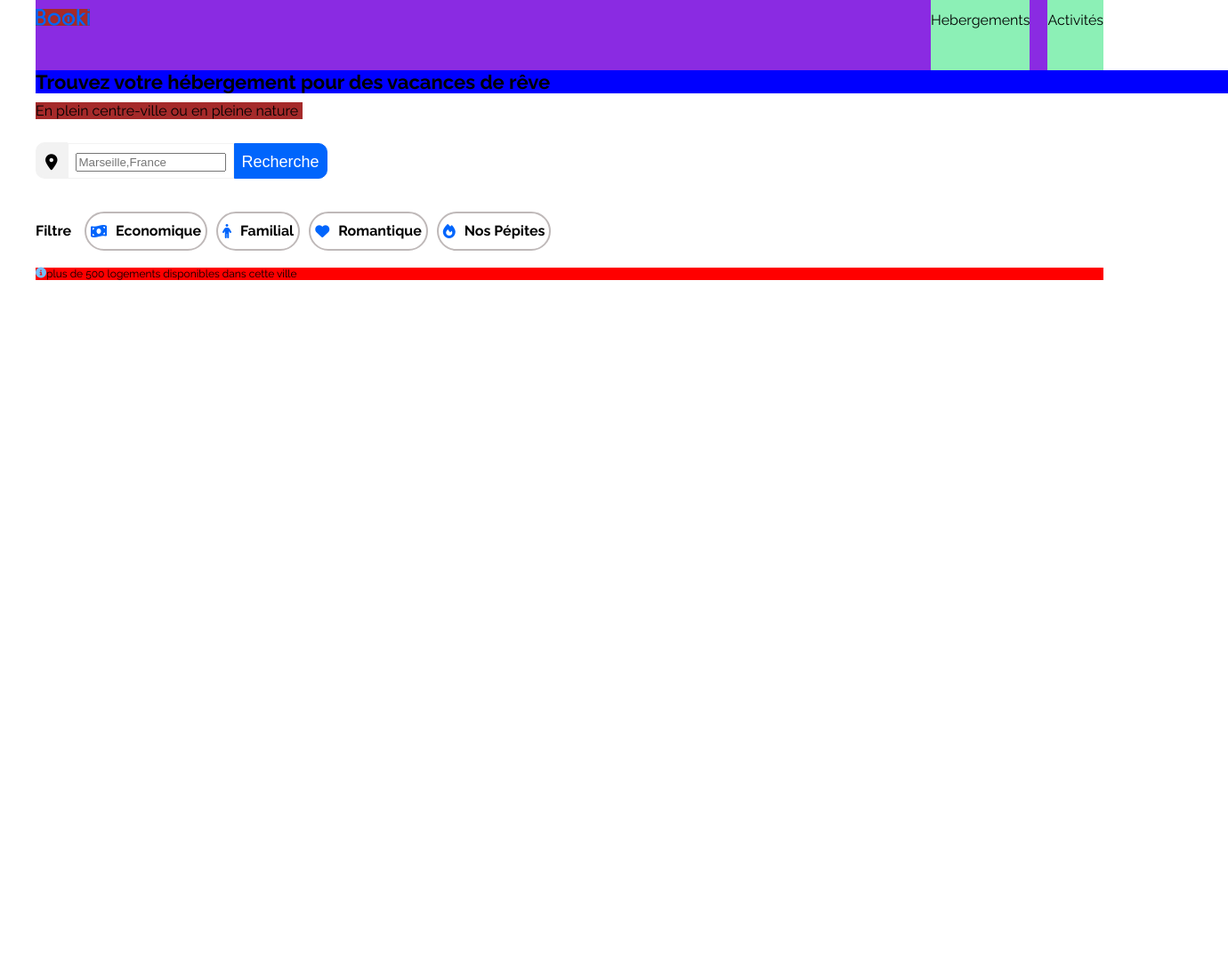
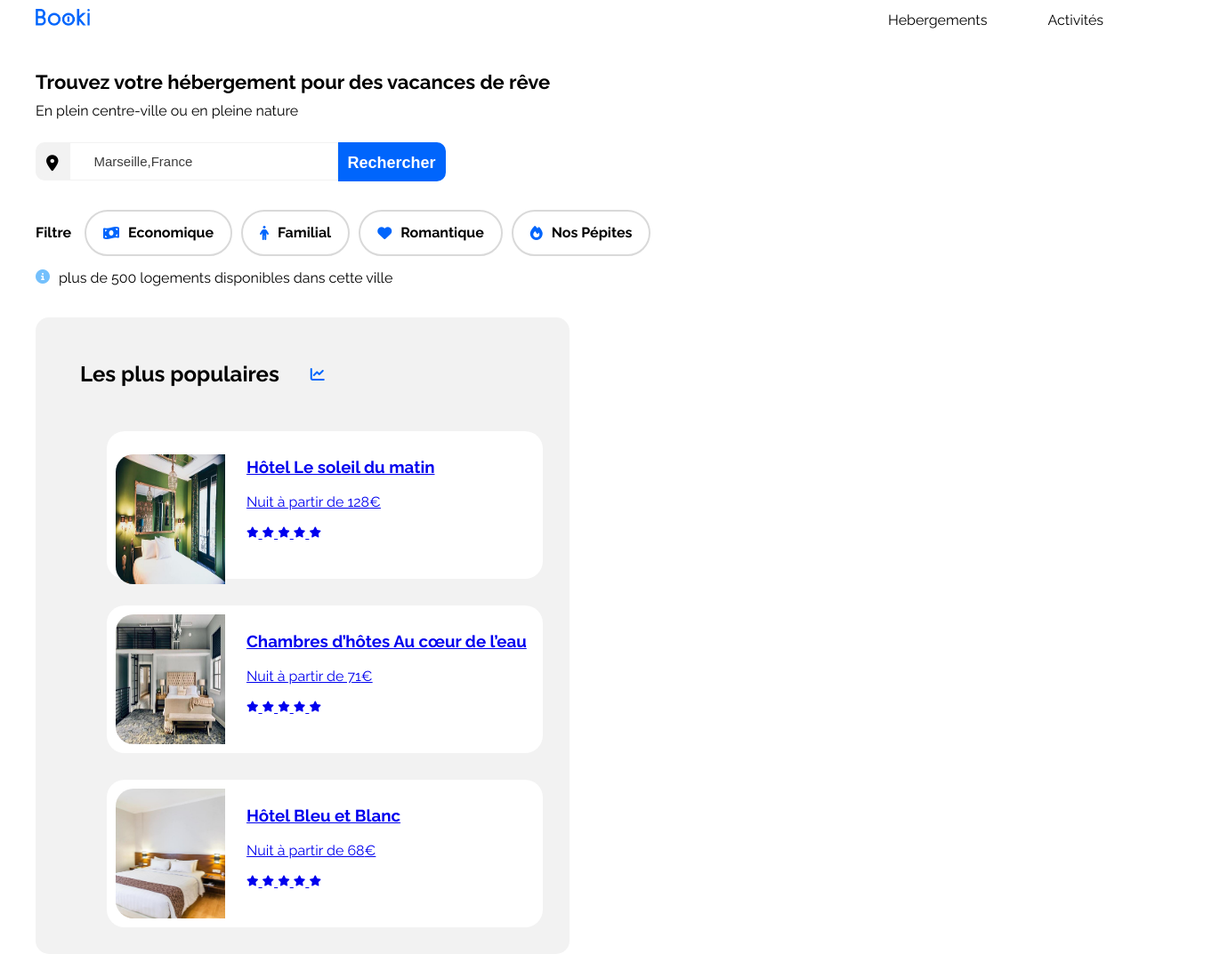
Before and after one commit to 3670818/html, a plain HTML site: page site-projet1.html in a window 1280 px wide. Shown: the whole page at 89% size, 1380 px wide, since content can reach past the window. Before the commit the page ends 800 px from the top, so only its background shows below. Drawn offline with Linux system fonts and the light colour scheme.

Commit message:
avancement sur la partie les plus populaires

```diff
--- a/site-projet1.html
+++ b/site-projet1.html
@@ -23,7 +23,7 @@
             <div class="logo-booki">
                 <img src="imagesbo/Booki.png" width="61.09"  height="19" />
             </div>
-            <div  class="hebergements elementmenu">
+            <div  class="heberge elementmenu">
                 <a href=""  class="cliquerhebergement" >   <!--  permet d'avoir le texte en bleu quand on passe la souris-->
                         Hebergements
                 </a>
@@ -52,10 +52,10 @@
            <!-- <img src="imagesbo/position.png"  width="30"  height="20"/></div>-->
             <!---->
         <p class="blockmarseillefrance">
-            <input type="text" name="ville" id="prenom" type="hidden" placeholder="Marseille,France" size="18px"maxlength="20">
+            <input type="text" name="ville" id="prenom" placeholder="Marseille,France" maxlength="20">
         </p>
             <button class="bouton-recherche" >
-                Recherche
+                Rechercher
             </button>
     </form>
 
@@ -99,6 +99,91 @@
 </div>
 
 
+
+
+
+<div class="main-container">
+
+
+    <main>
+        <div class="hebergements-and-populaires">
+            <section class="hebergements">
+
+            </section>
+            <section class="populaires">
+                <div class="populaires-title">
+                    <h2 class="section-title">Les plus populaires</h2>
+                    <i class="fa-solid fa-chart-line" style="color: #0065FC;" aria-hidden="true"></i>
+                </div>
+                <div class="populaires-cards">
+                    <a href="#">
+                        <article class="card">
+                            <p class="modif-image">
+                            <img src="imagesbo/emile-guillemot.jpg"  width="125"  height="146"; alt="Image de la chambre d'hôtel montrant un lit">
+                             </p>
+                            <div class="card-content">
+                                <div class="card-txt">
+                                    <h3 class="card-title">Hôtel Le soleil du matin</h3>
+                                    <p class="card-subtitle">Nuit à partir de 128<span class="euro">€</span></p>
+                                </div>
+                                <div class="card-rating">
+                                    <i class="fa-xs fa-solid fa-star" aria-hidden="true"></i>
+                                    <i class="fa-xs fa-solid fa-star" aria-hidden="true"></i>
+                                    <i class="fa-xs fa-solid fa-star" aria-hidden="true"></i>
+                                    <i class="fa-xs fa-solid fa-star" aria-hidden="true"></i>
+                                    <i class="fa-xs fa-solid fa-star neutral-star" aria-hidden="true"></i>
+                                    <span class="sr-only">Note de 4 sur 5</span>
+                                </div>
+                            </div>
+                        </article>
+                    </a>
+                    <a href="#">
+                        <article class="card">
+                            <img src="imagesbo/aw-creative.jpg" width="125"  height="146" alt="Image de la chambre d'hôtel montrant un lit">
+                            <div class="card-content">
+                                <div class="card-txt">
+                                    <h3 class="card-title">Chambres d’hôtes Au cœur de l’eau</h3>
+                                    <p class="card-subtitle">Nuit à partir de 71<span class="euro">€</span></p>
+                                </div>
+                                <div class="card-rating">
+                                    <i class="fa-xs fa-solid fa-star" aria-hidden="true"></i>
+                                    <i class="fa-xs fa-solid fa-star" aria-hidden="true"></i>
+                                    <i class="fa-xs fa-solid fa-star" aria-hidden="true"></i>
+                                    <i class="fa-xs fa-solid fa-star" aria-hidden="true"></i>
+                                    <i class="fa-xs fa-solid fa-star neutral-star" aria-hidden="true"></i>
+                                    <span class="sr-only">Note de 4 sur 5</span>
+                                </div>
+                            </div>
+                        </article>
+                    </a>
+                    <a href="#">
+                        <article class="card">
+                            <img src="imagesbo/febrian-zakaria2.jpg" width="125"  height="146" alt="Image de la chambre d'hôtel montrant un lit">
+                            <div class="card-content">
+                                <div class="card-txt">
+                                    <h3 class="card-title">Hôtel Bleu et Blanc</h3>
+
+
+                                    <p class="card-subtitle">Nuit à partir de 68<span class="euro">€</span></p>
+                                </div>
+                                <div class="card-rating">
+                                    <i class="fa-xs fa-solid fa-star" aria-hidden="true"></i>
+                                    <i class="fa-xs fa-solid fa-star" aria-hidden="true"></i>
+                                    <i class="fa-xs fa-solid fa-star" aria-hidden="true"></i>
+                                    <i class="fa-xs fa-solid fa-star" aria-hidden="true"></i>
+                                    <i class="fa-xs fa-solid fa-star neutral-star" aria-hidden="true"></i>
+                                    <span class="sr-only">Note de 4 sur 5</span>
+                                </div>
+                            </div>
+                        </article>
+                    </a>
+                </div>
+            </section>
+        </div>
+    </main>
+    <footer></footer>
+</div>
+
 </body>
 
 </html>
--- a/style.css
+++ b/style.css
@@ -8,36 +8,29 @@ body {
 }
 
 .hebergement-activité {      /*ligne 23 sur le html*/
-    background-color: blueviolet;
+
     display: flex;
     flex-wrap:wrap;
     font-size: 16px;
 
- /*   margin: 10px 10px 10px 0;
-   border-spacing: 15px;*/
-
-   /* gap: 100px 20px;*/
+}
 
 
-   /*align-items: center;*/
-   /* justify-content:space-around;*/
-   /*justify-content: flex-start*/
-}
 
 .logo-booki{         /*ligne 24 sur le html*/
     display: flex;
     flex-wrap: wrap;
-    background-color: brown;
+
     /*gap: 100px 50px;*/
     margin: 10px 50px 50px 0;
 }
 
-.hebergements{           /*ligne 27 sur le html*/
-    margin: 0 20px 0 auto;
+.heberge{           /*ligne 27 sur le html*/
+    margin: 0 68px 0 auto;
 
 }
 
-.hebergements a {           /*permet d'enlever la ligne sur le texte */
+.heberge a {           /*permet d'enlever la ligne sur le texte */
     color: black;
     text-decoration: none;
 
@@ -46,7 +39,7 @@ body {
 .elementmenu{               /*ligne 27 et 31 sur le html*/
     display: flex;
     flex: wrap;
-    background-color: rgb(140, 240, 182);
+
     border-top:3px solid #0065FC;
     /*gap: 68px;*/
     padding-top: 10px;
@@ -64,7 +57,6 @@ body {
 .activités{
     display: flex;
     flex: wrap;
-    background-color: rgb(140, 240, 182);
 
 }
 
@@ -76,12 +68,11 @@ body {
 .trouvez{               /* titre du site  (ligne 42 sur le html)*/
     display: flex;
     flex-wrap: wrap;
-    background-color: blue ;
+
    /* margin-top: 0px;*/
     font-size: 22px;
     font-weight: bolder;
-    Width:1340px;       /*est ce que c'est utile ?*/
-    Height: 26px;
+
     margin-bottom: 10px;
 
 }
@@ -89,9 +80,8 @@ body {
 .centre-ville{              /* sous-titre du site  (ligne 42 sur le html)*/
     display: flex;
     flex-wrap: wrap;
-    background-color: brown;
-    font-size: 16px;        /*est ce que c'est utile ?*/
-    width: 300px;
+
+
     margin-bottom: 8px;
 }
 
@@ -101,7 +91,7 @@ body {
     align-items: center;
    /* justify-content:space-around;*/
    /*justify-content: flex-start*/
-   border-spacing: 15px;        /*est ce que c'est utile ?*/
+
    margin-bottom: 10;
 
 }
@@ -110,26 +100,28 @@ body {
     font-size: 18px;
     border-radius: 10px 0px 0px 10px;
     padding: 10px 8px 7px 8px;
-    border: 3px solid #F2F2F2;
+    border: 4px solid #F2F2F2;
     /*overflow: hidden;*/
     background-color: #F2F2F2;
 }
 
 .blockmarseillefrance {  /* ligne 55 sur le html*/
+    display: flex;
+    flex-wrap:wrap;
+   padding: 0px 0px 0px 0px;
+   border: 1px solid #F2F2F2;
 
-    border-radius: 0px 0px 0px 0px;
-   /* padding: 30px 80px 0px 8px;*/
-   padding: 10px 8px 7px 8px;
-    border: 1px solid #F2F2F2;
 }
 
 .bouton-recherche{
     font-size: 18px;
     background-color: #0065FC;
     color: white;
-    border: 1.5px solid  #0065FC;
+    border: 3px solid  #0065FC;
     border-radius: 0px 10px 10px 0px;;
     padding: 10px 8px 7px 8px;
+    font-weight: 700;
+
 }
 
 .lignefiltre {      /* pour pouvoir filtrer les recherches  (ligne 42 sur le html)*/
@@ -138,7 +130,7 @@ body {
     align-items: center;
    /* justify-content:space-around;*/
    /*justify-content: flex-start*/
-   border-spacing: 15px;            /*la difference entre les deux*/
+
     gap: 15px;
    align-content: center;
    margin-bottom: 0px;
@@ -160,17 +152,16 @@ body {
 .cliquer:hover {
     background-color: #DEEBFF;
     color: black;
-    border: 2px solid #DEEBFF;
     border-radius: 30px 30px 30px 30px;
 }
 
 .filtre{
     display: flex;
-    border: 2px solid rgb(191, 185, 185);
+    border: 2px solid  #D9D9D9;
     border-radius: 30px 30px 30px 30px;
     gap: 10px;
-    padding: 0px 5px 0px;
-    justify-content: flex-start;        /*est ce que c'est utile ?*/
+    padding: 4px 19px 4px 19px ;
+
     align-items: center;
     height: 40px;
 }
@@ -178,7 +169,80 @@ body {
 .point-info{
     display: flex;
     flex-wrap: wrap;
-    background-color: red;
-    font-size: 12px;
+
+    gap: 10px;
+
     margin-top: 10px;
+    margin-bottom: 35px;
 }
+
+input{
+    width: 300px;
+    padding: 10px 20px;
+    border-color: transparent;
+    font-size: 15px;
+    background: transparent;
+  }
+
+  input:focus{
+    outline: none;
+  }
+
+  input::-webkit-input-placeholder {
+      padding-left: 5px;
+      font-size: 15px;
+      color: #3c3c3c;
+  }
+
+
+
+  .hebergements-and-populaires{
+    display: flex;
+    flex-wrap: wrap;
+    background-color: #F2F2F2;
+   justify-content: flex-end;
+   border-radius: 15px;
+   width: 600px;
+   padding: 30px 0px 0px 0px;
+   gap: 30px;
+   opacity: 0px;
+
+}
+.card {
+    display: flex;
+    flex-wrap:  wrap;
+    background-color: white;
+    border-radius: 20px 20px 20px 20px;
+    margin: 30px;
+    padding: 10px;
+    gap: 24px;
+    width: 470px;
+    height: 146px;
+    opacity: 0px;
+}
+
+
+.card-content{
+
+}
+.populaires-title{
+display: flex;
+flex-wrap: wrap;
+
+
+align-items: center;
+gap: 35px;
+
+
+
+}
+
+
+
+
+.card img{
+    width: 123px;
+height: 146px;
+border-radius: 20px 0px 0px 20px;
+
+}
```
